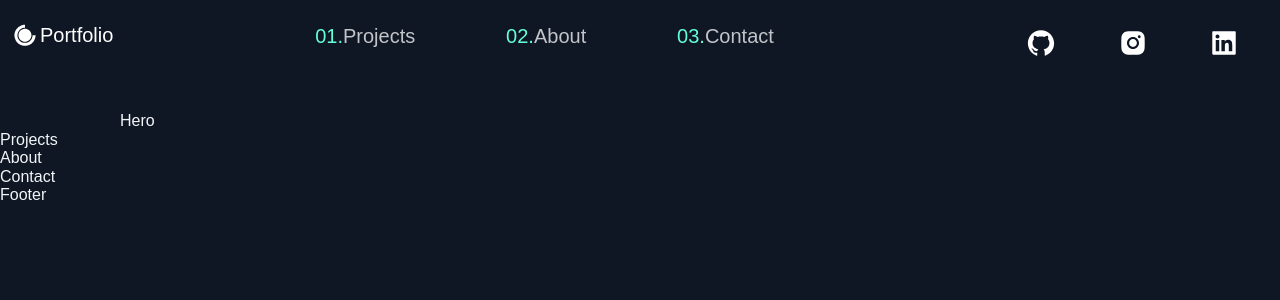
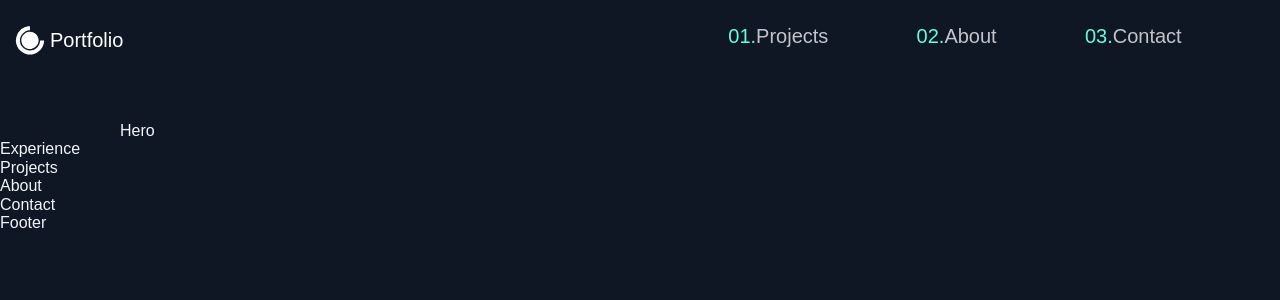
Before and after one commit to MichaelSWong/portfolio_website_v1, a Next.js app: page / in a window 1280 px wide. Shown: the top 300 px of the page. Built offline with nearby package versions, Linux system fonts and the light colour scheme.

Commit message:
Working on adding menu

```diff
--- a/src/Layout/LayoutStyles.tsx
+++ b/src/Layout/LayoutStyles.tsx
@@ -1,7 +1,7 @@
 import styled from 'styled-components';
 
 export const Container = styled.div`
-  max-width: 1280px;
+  max-width: 1920px;
   width: 100%;
   margin: auto;
 `;
--- /dev/null
+++ b/src/components/Experience/Experience.tsx
@@ -0,0 +1,7 @@
+import React from 'react';
+
+const Experience = () => {
+  return <div>Experience</div>;
+};
+
+export default Experience;
--- a/src/components/Header/Header.tsx
+++ b/src/components/Header/Header.tsx
@@ -1,18 +1,27 @@
 import Link from 'next/link';
-import React from 'react';
+import React, { useState } from 'react';
 import { DiCssdeck } from 'react-icons/di';
-import { AiFillGithub, AiFillInstagram, AiFillLinkedin } from 'react-icons/ai';
+import {
+  AiFillGithub,
+  AiFillInstagram,
+  AiFillLinkedin,
+  AiOutlineClose,
+} from 'react-icons/ai';
+import { BiMenuAltRight } from 'react-icons/bi';
 import {
   Container,
   Div1,
   Div2,
   Div3,
+  Div4,
   NavLink,
   SocialIcons,
   Span,
 } from './HeaderStyles';
 
-const Header = () => (
+const Header = () => {
+  const [toggle, setToggle] = useState(false);
+  return (
     <Container>
       <Div1>
         <Link
@@ -24,7 +33,7 @@ const Header = () => (
             marginBottom: '20px',
           }}
         >
-        <DiCssdeck size='3rem' />
+          <DiCssdeck size={40} />
           <Span>Portfolio</Span>
         </Link>
       </Div1>
@@ -51,7 +60,7 @@ const Header = () => (
           </Link>
         </li>
       </Div2>
-    <Div3>
+      {/* <Div3>
       <SocialIcons href='https://github.com/MichaelSWong'>
         <AiFillGithub size='3rem' />
       </SocialIcons>
@@ -61,8 +70,29 @@ const Header = () => (
       <SocialIcons href='https://www.linkedin.com/in/michael-shane-wong'>
         <AiFillLinkedin size='3rem' />
       </SocialIcons>
-    </Div3>
+    </Div3> */}
+      <Div4>
+        {toggle ? (
+          <div style={{ display: 'flex', flexDirection: 'column' }}>
+            <AiOutlineClose
+              size={40}
+              onClick={() => setToggle((prev) => !prev)}
+            />
+            <div>
+              <li>Projects</li>
+              <li>About</li>
+              <li>Contact</li>
+            </div>
+          </div>
+        ) : (
+          <BiMenuAltRight
+            size={40}
+            onClick={() => setToggle((prev) => !prev)}
+          />
+        )}
+      </Div4>
     </Container>
   );
+};
 
 export default Header;
--- a/src/components/Header/HeaderStyles.tsx
+++ b/src/components/Header/HeaderStyles.tsx
@@ -3,7 +3,8 @@ import styled from 'styled-components';
 
 export const Container = styled.div`
   display: grid;
-  grid-template-columns: repeat(5, 1f);
+  /* grid-template-columns: repeat(2, 1f); */
+  grid-template-columns: 1fr 1fr;
   grid-template-rows: 1fr;
   grid-column-gap: 2rem;
   padding: 1rem;
@@ -11,7 +12,8 @@ export const Container = styled.div`
 
   @media ${(props) => props.theme.breakpoints.sm} {
     display: grid;
-    grid-template-columns: repeat(5, 1fr);
+    grid-template-columns: repeat(2, 1fr);
+    grid-template-columns: 1fr 1fr;
     grid-template-rows: repeat(2, 60px);
     grid-column-gap: 0.5rem;
     grid-row-gap: 0.5rem;
@@ -35,9 +37,9 @@ export const Div1 = styled.div`
 export const Div2 = styled.div`
   grid-area: 1 / 2 / 2 / 4;
   display: flex;
-  justify-content: space-around;
-  @media ${(props) => props.theme.breakpoints.sm} {
-    grid-area: 2 / 2 / 3 / 5;
+  justify-content: space-evenly;
+  @media ${(props) => props.theme.breakpoints.md} {
+    display: none;
   }
 `;
 
@@ -50,6 +52,19 @@ export const Div3 = styled.div`
     grid-area: 1 / 4 / 2 / 6;
   }
 `;
+
+// TESTING
+export const Div4 = styled.div`
+  display: flex;
+  flex: 1;
+  justify-content: flex-end;
+  align-items: center;
+  @media ${(props) => props.theme.breakpoints.md_min} {
+    display: none;
+  }
+`;
+
+export const Div5 = styled.div``;
 
 export const NavLink = styled.a`
   font-size: 2rem;
--- a/src/pages/index.tsx
+++ b/src/pages/index.tsx
@@ -1,5 +1,6 @@
 import About from '@/components/About/About';
 import Contact from '@/components/Contact/Contact';
+import Experience from '@/components/Experience/Experience';
 import Hero from '@/components/Hero/Hero';
 import Projects from '@/components/Projects/Projects';
 import Layout from '@/Layout/Layout';
@@ -11,6 +12,7 @@ const Home = () => {
       <Section grid>
         <Hero />
       </Section>
+      <Experience />
       <Projects />
       <About />
       <Contact />
--- a/src/themes/default.ts
+++ b/src/themes/default.ts
@@ -19,6 +19,7 @@ export const defaultTheme: DefaultTheme = {
     sm: 'screen and (max-width: 640px)',
     md: 'screen and (max-width: 768px)',
     lg: 'screen and (max-width: 1024px)',
-    xl: 'screen and (max-width: 1280px)',
+    xl: 'screen and (max-width: 1920px)',
+    md_min: 'screen and (min-width: 768px)',
   },
 };
--- a/styled.d.ts
+++ b/styled.d.ts
@@ -17,6 +17,7 @@ interface IBreakpoints {
   md: string;
   lg: string;
   xl: string;
+  md_min: string;
 }
 
 declare module 'styled-components' {
```
Lines whose indentation alone changed are shown as unchanged.
